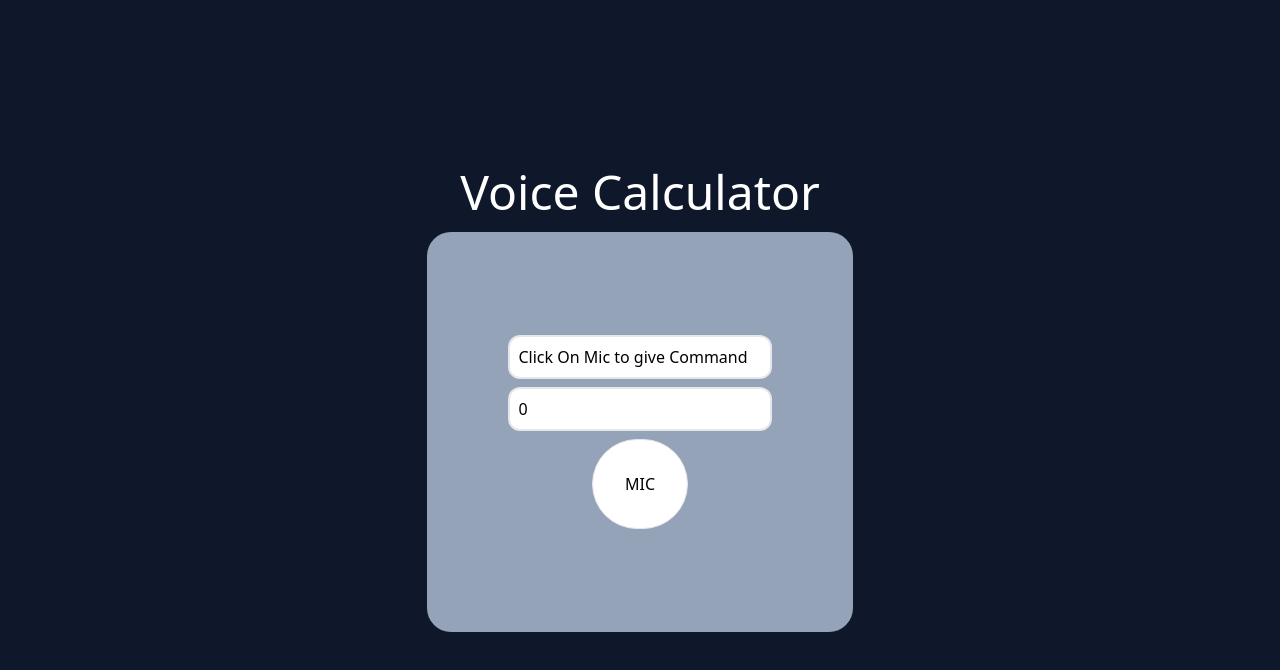
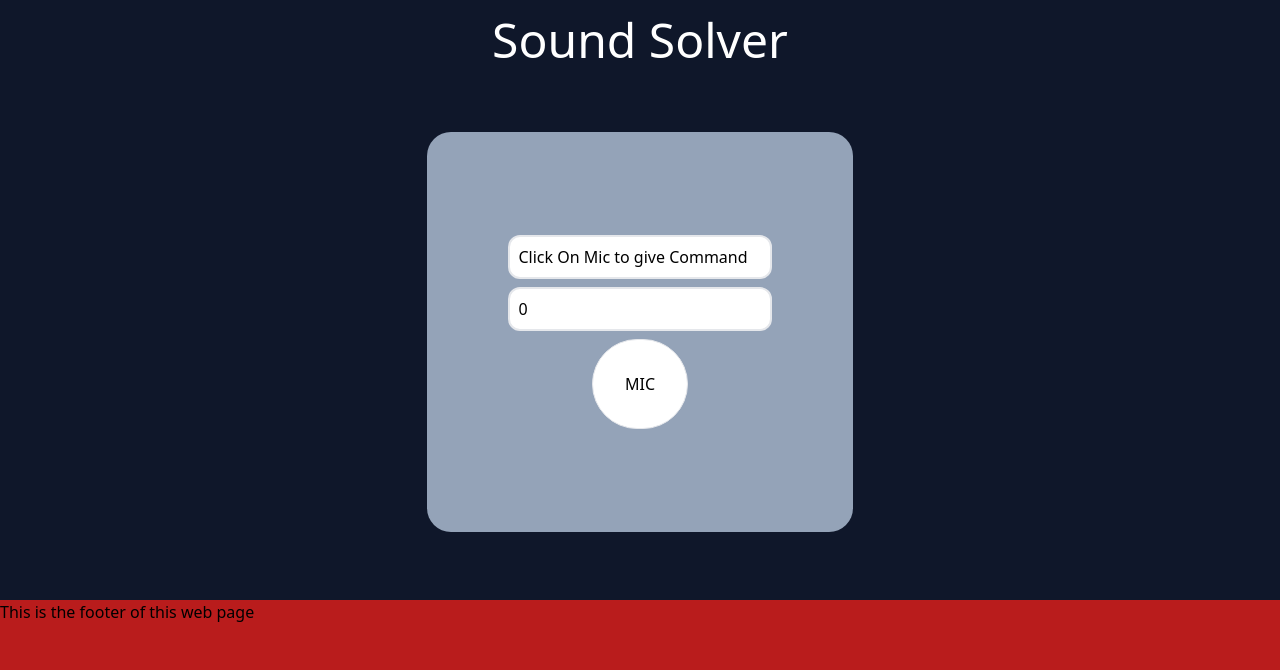
Before and after one commit to Utkarshalways/SoundSolver, a React (Vite) app: page / in a window 1280 px wide. Shown: the top 670 px of the page. Built offline with nearby package versions, Linux system fonts and the light colour scheme.

Commit message:
footer added

```diff
--- a/src/App.jsx
+++ b/src/App.jsx
@@ -6,11 +6,15 @@ function App() {
 
 
   return (
-    <div className=" h-screen  flex items-center justify-center flex-col bg-slate-900 gap-4">
-      <h1 className=' text-5xl text-white'>Voice Calculator</h1>
+    <div className=" h-screen  flex items-center justify-between flex-col bg-slate-900 ">
+      <h1 className=' text-5xl text-white mt-4'>Sound Solver</h1>
 
       <div className='h-1/2 w-1/3'>
       <VoiceInput />
+      </div>
+
+      <div className='Footer  h-1/4 w-full bg-red-700'>
+      This is the footer of this web page
       </div>
     </div>
   );
```
